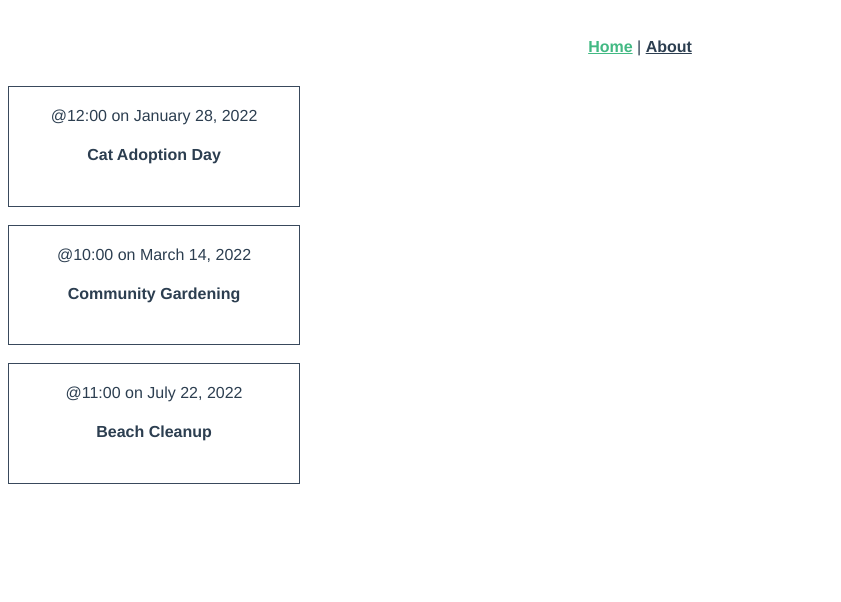
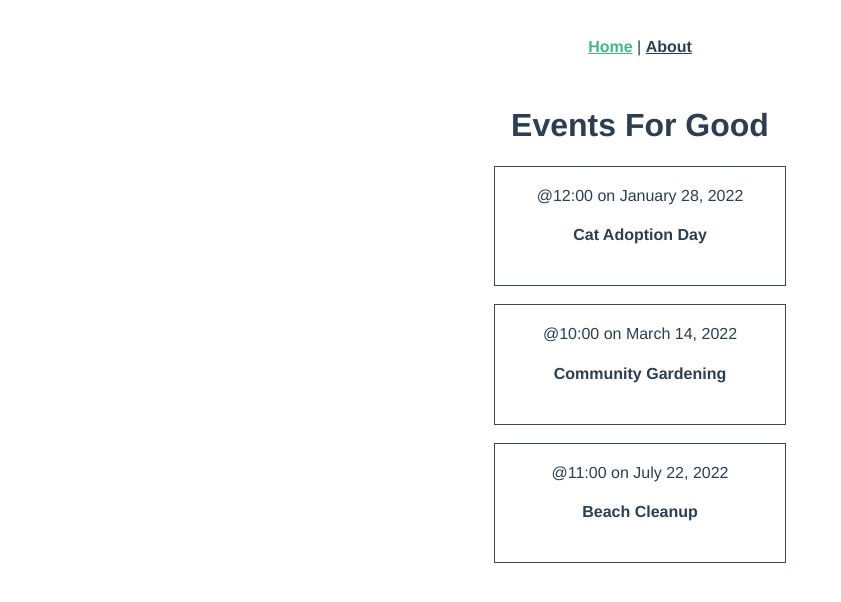
Before and after one commit to Viktoriia-Piskova/event-vue, a Vue app: page / in a window 1280 px wide. Shown: the top 602 px of the page, without its empty margins (0-841 px from the left). Built offline with nearby package versions, Linux system fonts and the light colour scheme.

Commit message:
Single file components

```diff
--- a/src/views/HomeView.vue
+++ b/src/views/HomeView.vue
@@ -1,5 +1,6 @@
 <template>
-  <div class="home">
+  <h1>Events For Good</h1>
+  <div class="events">
     <EventCard v-for="event in events" :key="event.id" :eventu="event" />
   </div>
 </template>
@@ -54,3 +55,11 @@
   },
 }
 </script>
+
+<style scoped>
+.events {
+  display: flex;
+  flex-direction: column;
+  align-items: center;
+}
+</style>
```
